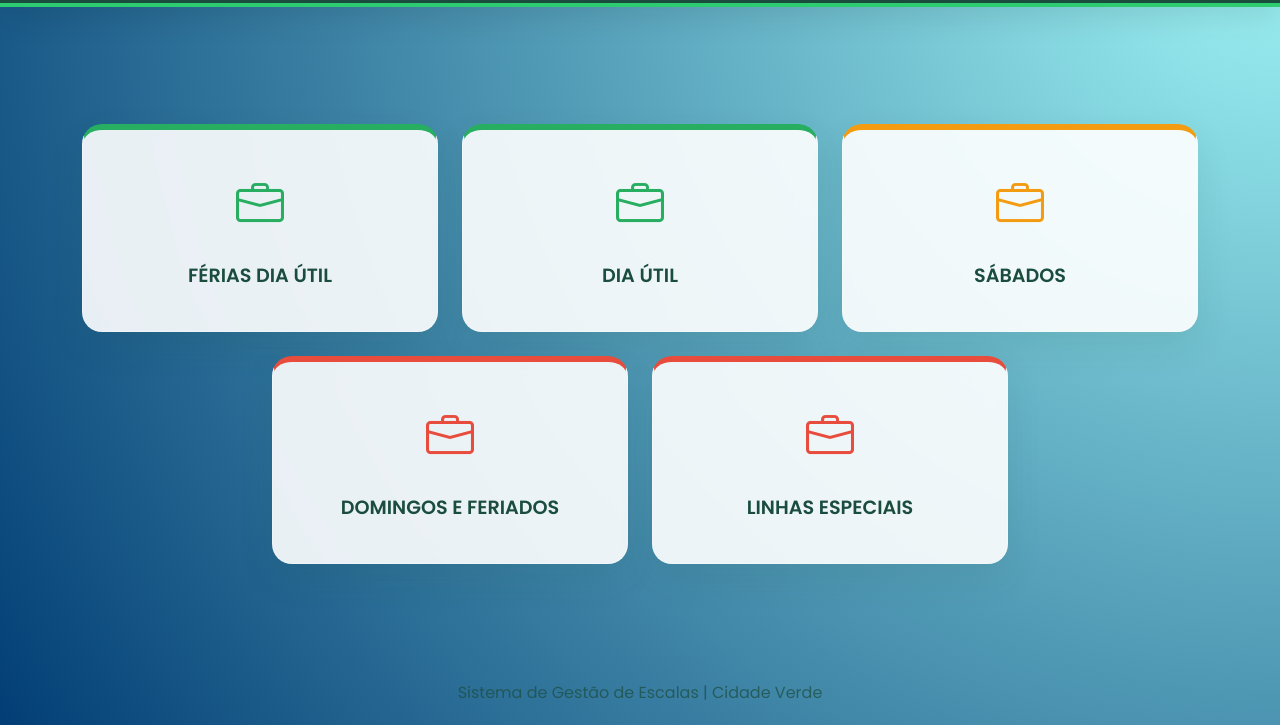
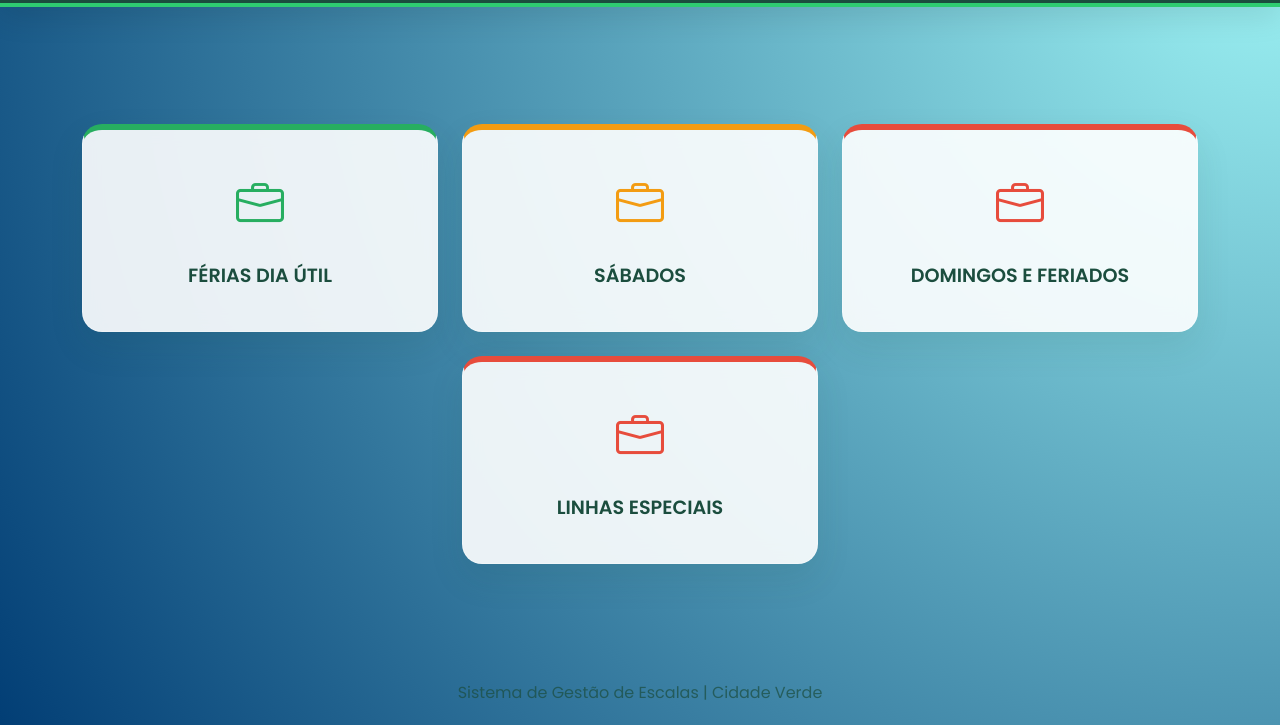
Before and after one commit to Reis-Site/Linhas-Tripulante, a plain HTML site: page index.html in a window 1280 px wide. Shown: the part 75-800 px from the top of the page. Drawn offline with nearby package versions, Linux system fonts and the light colour scheme.

Commit message:
Update index.html

```diff
--- a/index.html
+++ b/index.html
@@ -125,16 +125,6 @@
                 </a>
            </div>
 
-
-
-
-            <div class="col-md-4">
-                <a href="Util Tccc.html" target="_blank" class="btn-access btn-util">
-                    <i class="bi bi-briefcase"></i>
-                    <span>DIA ÚTIL</span>
-                </a>
-            </div>
-
             <div class="col-md-4">
                 <a href="Sabado Tccc.html" target="_blank" class="btn-access btn-sabado">
                     <i class="bi bi-briefcase"></i>
```
